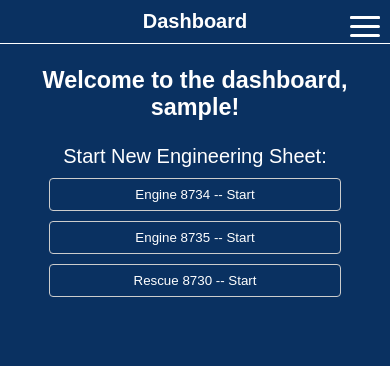
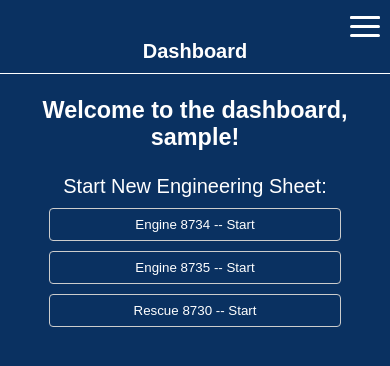
Before and after one commit to TheOneAKD/MLFD-App, a Flask app: page /user_dashboard in a window 390 px wide. Shown: the top 366 px of the page. Run offline with Flask 3, Linux system fonts and the light colour scheme; the visitor is signed in with stand-in values (Sample User, id 1).

Commit message:
Update styles.css

```diff
--- a/static/styles.css
+++ b/static/styles.css
@@ -301,6 +301,7 @@ ul, li {
 @media only screen and (max-width: 768px) {
     body {
         font-size: 16px; /* Adjust base font size for smaller screens */
+        padding-top: 20px; /* Add top padding for in-screen cameras */
     }
 
     h1 {
@@ -344,6 +345,10 @@ ul, li {
 }
 
 @media only screen and (max-width: 480px) {
+    body {
+        padding-top: 30px; /* More top padding for very small screens */
+    }
+
     h1 {
         font-size: 20px; /* Further adjust font size for very small screens */
         padding: 10px;
@@ -362,7 +367,6 @@ ul, li {
     }
 }
 
-
 /* Show sidebar when the "show-sidebar" class is applied */
 .show-sidebar {
     right: 0;
```
